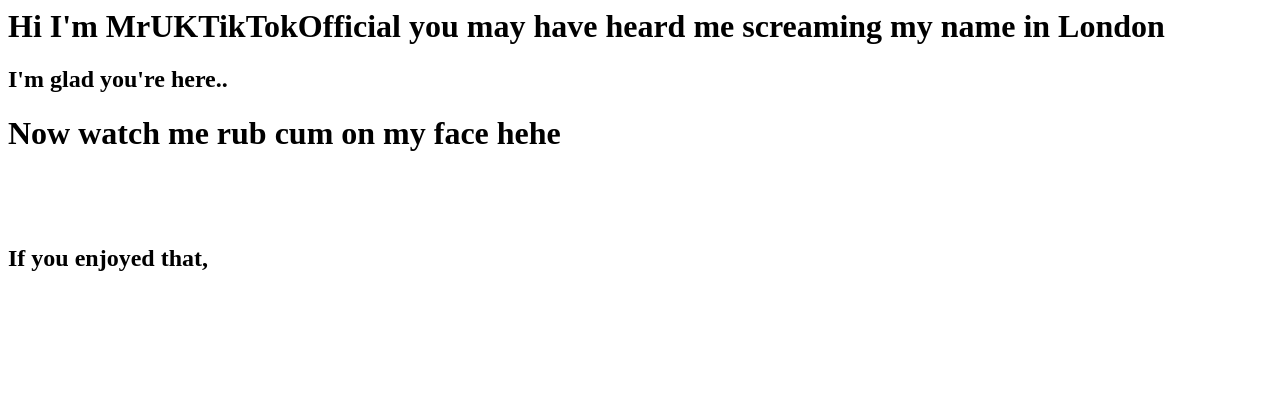
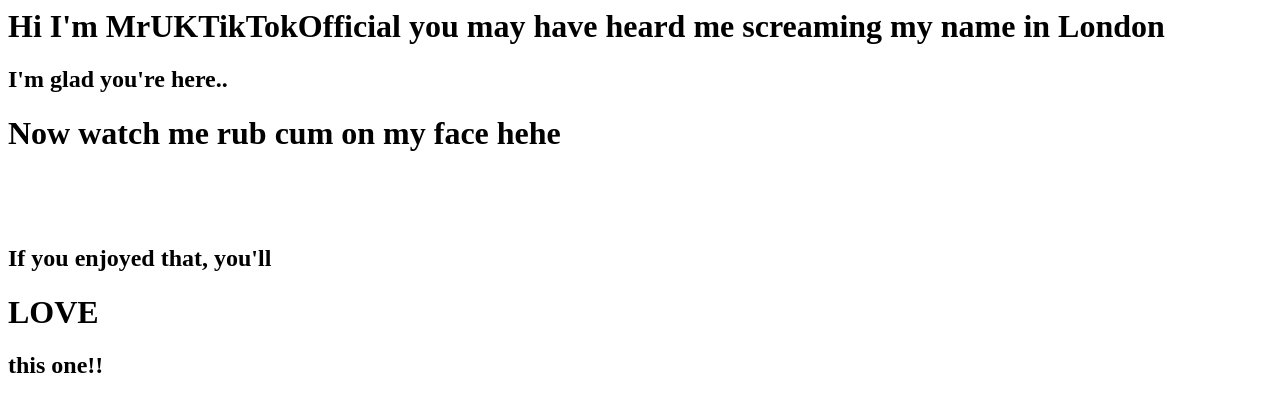
Before and after one commit to mruktiktok/mruktiktok.github.io, a plain HTML site: page index.html in a window 1280 px wide. Drawn offline with Linux system fonts and the light colour scheme; a script that the page names is missing.

Commit message:
Update index.html

```diff
--- a/index.html
+++ b/index.html
@@ -6,4 +6,4 @@
 <blockquote class="imgur-embed-pub" lang="en" data-id="Syki3df" data-context="false" ><a href="//imgur.com/Syki3df"></a></blockquote><script async src="//s.imgur.com/min/embed.js" charset="utf-8"></script>
 
 <br>
-<h2>If you enjoyed that, </h2>
+<h2>If you enjoyed that, you'll </h2> <h1> LOVE </h1> <h2> this one!! </h2>
```
